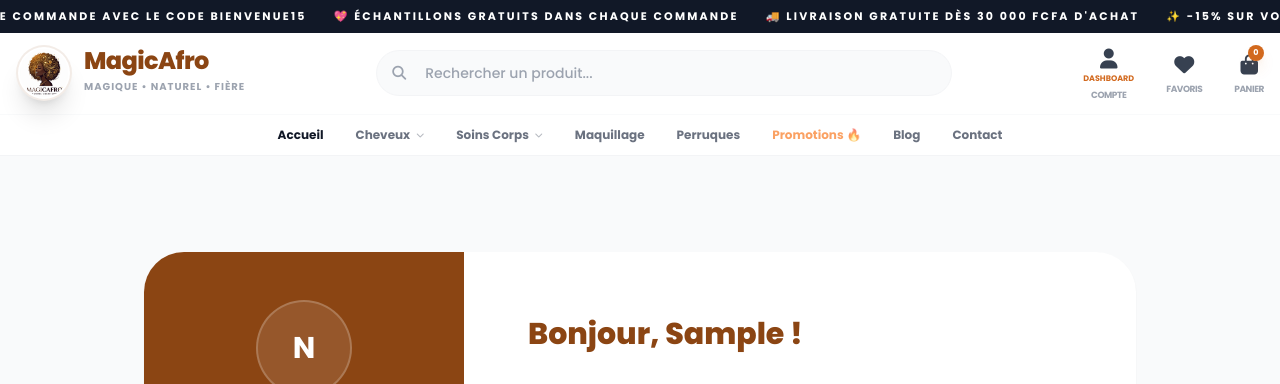
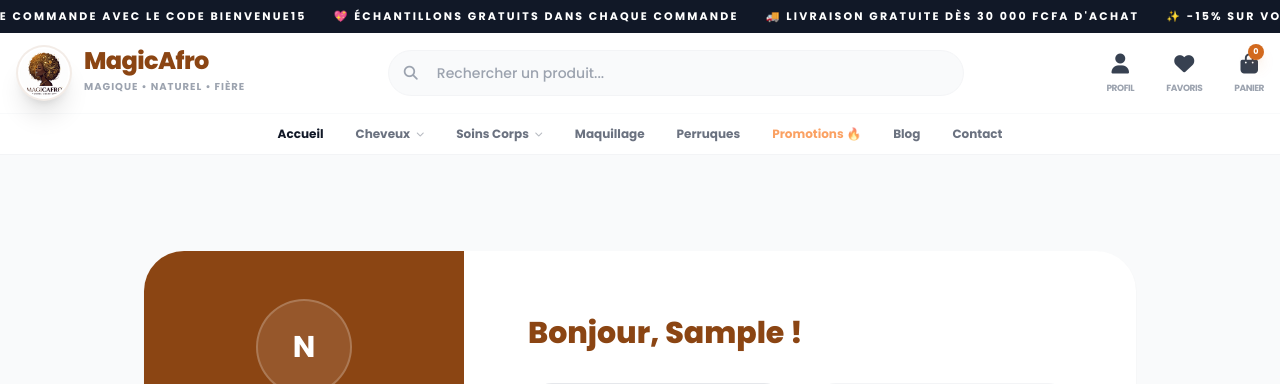
Before and after one commit to devdeveloppment/MAGICAFRO, a Django app: page /accounts/profile/ in a window 1280 px wide. Shown: the top 384 px of the page. Run offline with Django 5.2, Linux system fonts and the light colour scheme; the visitor is signed in with stand-in values (Sample User, id 1); data that the repository does not hold is empty; some libraries are stand-ins or nearby versions.

Commit message:
Final header cleanup: removed all admin/dashboard links for a 100% clean customer interface

```diff
--- a/templates/base.html
+++ b/templates/base.html
@@ -135,24 +135,13 @@
 
                 <div class="flex flex-col items-center group cursor-pointer">
                     {% if user.is_authenticated %}
-                        <div class="flex flex-col items-center">
-                            <a href="{% url 'accounts:profile' %}" class="text-xl hover:text-accent transition"><i class="fa-solid fa-user"></i></a>
-                            {% if user.is_staff %}
-                                <a href="{% url 'dashboard:home' %}" class="text-[8px] text-accent font-bold hover:underline">DASHBOARD</a>
-                            {% endif %}
-                        </div>
+                        <a href="{% url 'accounts:profile' %}" class="text-xl hover:text-accent transition"><i class="fa-solid fa-user"></i></a>
+                        <span class="text-[9px] font-bold uppercase tracking-tighter mt-1 text-gray-400 group-hover:text-accent">Profil</span>
                     {% else %}
-                        <a href="/admin/" class="text-xl hover:text-accent transition"><i class="fa-solid fa-user"></i></a>
+                        <a href="{% url 'accounts:login' %}" class="text-xl hover:text-accent transition"><i class="fa-solid fa-circle-user"></i></a>
+                        <span class="text-[9px] font-bold uppercase tracking-tighter mt-1 text-gray-400 group-hover:text-accent">Connexion</span>
                     {% endif %}
-                    <span class="text-[9px] font-bold uppercase tracking-tighter mt-1 text-gray-400 group-hover:text-accent">Compte</span>
                 </div>
-
-                {% if not user.is_authenticated %}
-                <a href="{% url 'dashboard:login' %}" class="hidden md:flex items-center space-x-2 bg-primary text-white px-4 py-2 rounded-full text-xs font-bold hover:bg-accent transition shadow-lg">
-                    <i class="fa-solid fa-lock"></i>
-                    <span>ADMIN</span>
-                </a>
-                {% endif %}
 
                 <div class="flex flex-col items-center group cursor-pointer">
                     <a href="{% url 'products:product_list' %}" class="text-xl hover:text-accent transition relative">
```
